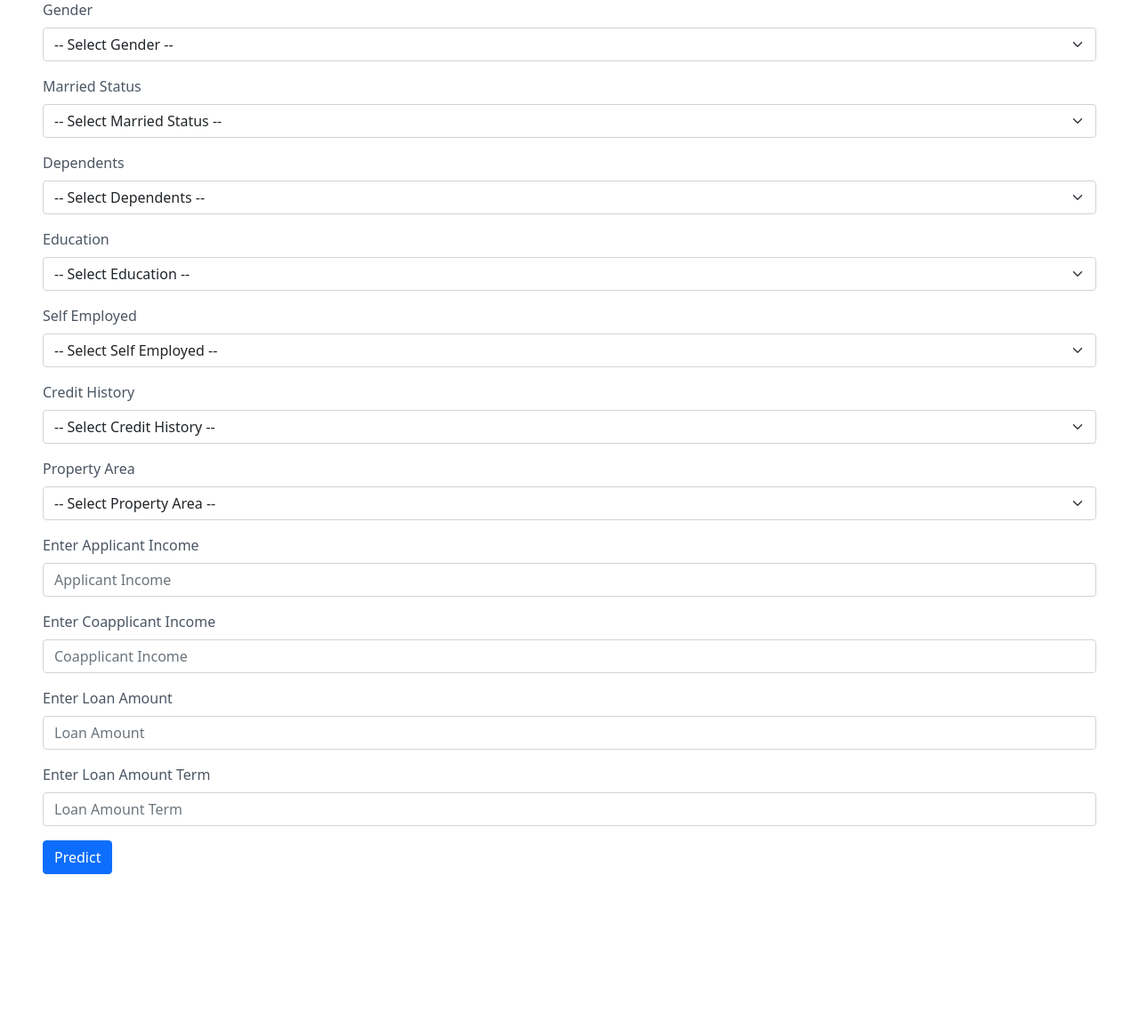
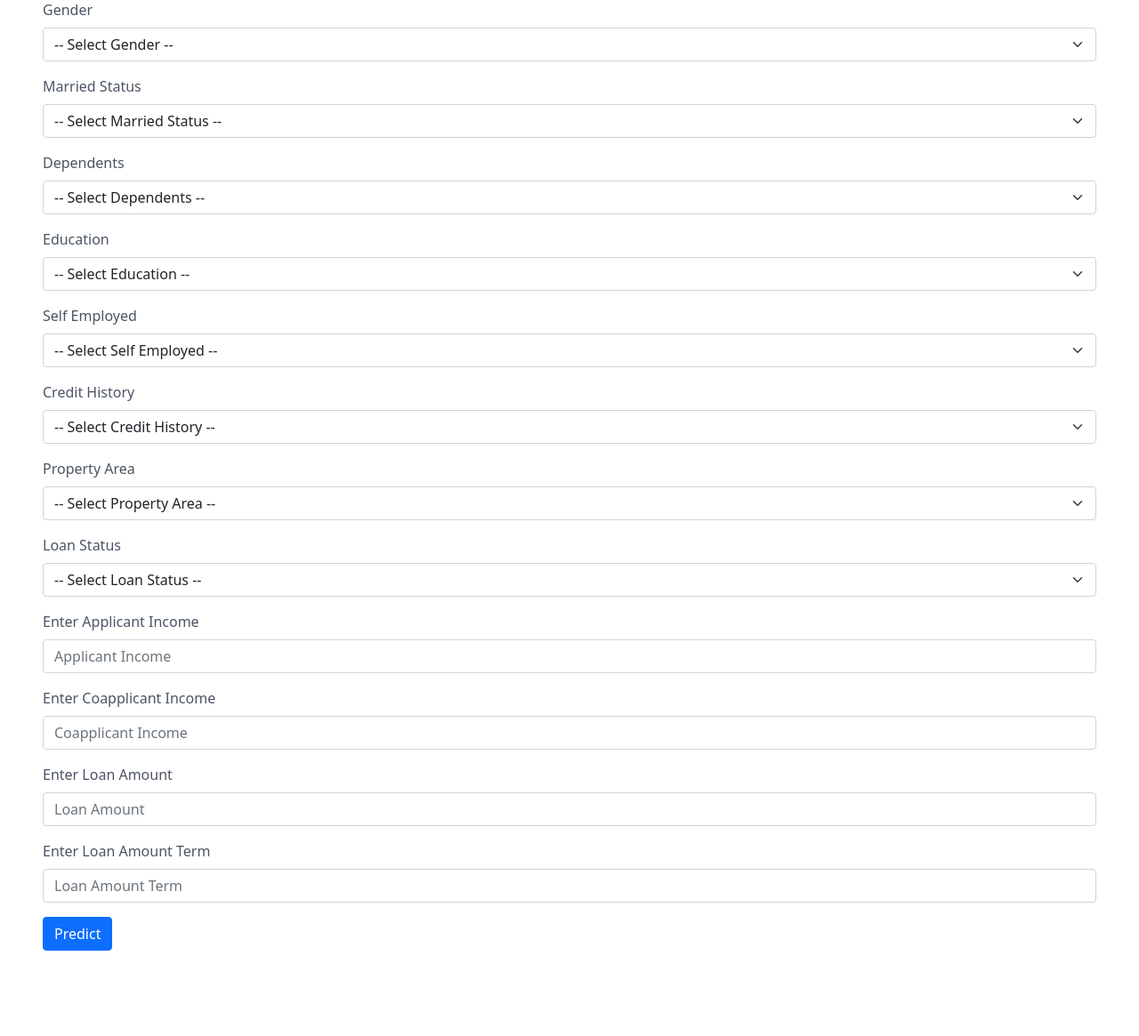
Before and after one commit to zby-zy/loan-prediction, a Flask app: page /predict in a window 1280 px wide. Shown: the part 349-1514 px from the top of the page at 89% size. Before the commit the page ends 1428 px from the top, so only its background shows below. Run offline with Flask 2, Linux system fonts and the light colour scheme.

Commit message:
Update prediction.html

```diff
--- a/templates/prediction.html
+++ b/templates/prediction.html
@@ -87,6 +87,14 @@
 </select>
 </div>
 <div class="mb-3">
+  <label for="exampleFormControlInput1" class="form-label">Loan Status</label>
+  <select class="form-select" id="area" name="area" aria-label="Default select example">
+  <option selected>-- Select Loan Status --</option>
+  <option value="Yes">Yes</option>
+  <option value="No">No</option>
+</select>
+</div>
+<div class="mb-3">
   <label for="exampleFormControlInput1" class="form-label">Enter Applicant Income</label>
   <input type="text" class="form-control" id="ApplicantIncome" name="ApplicantIncome" placeholder="Applicant Income">
 </div>
```
